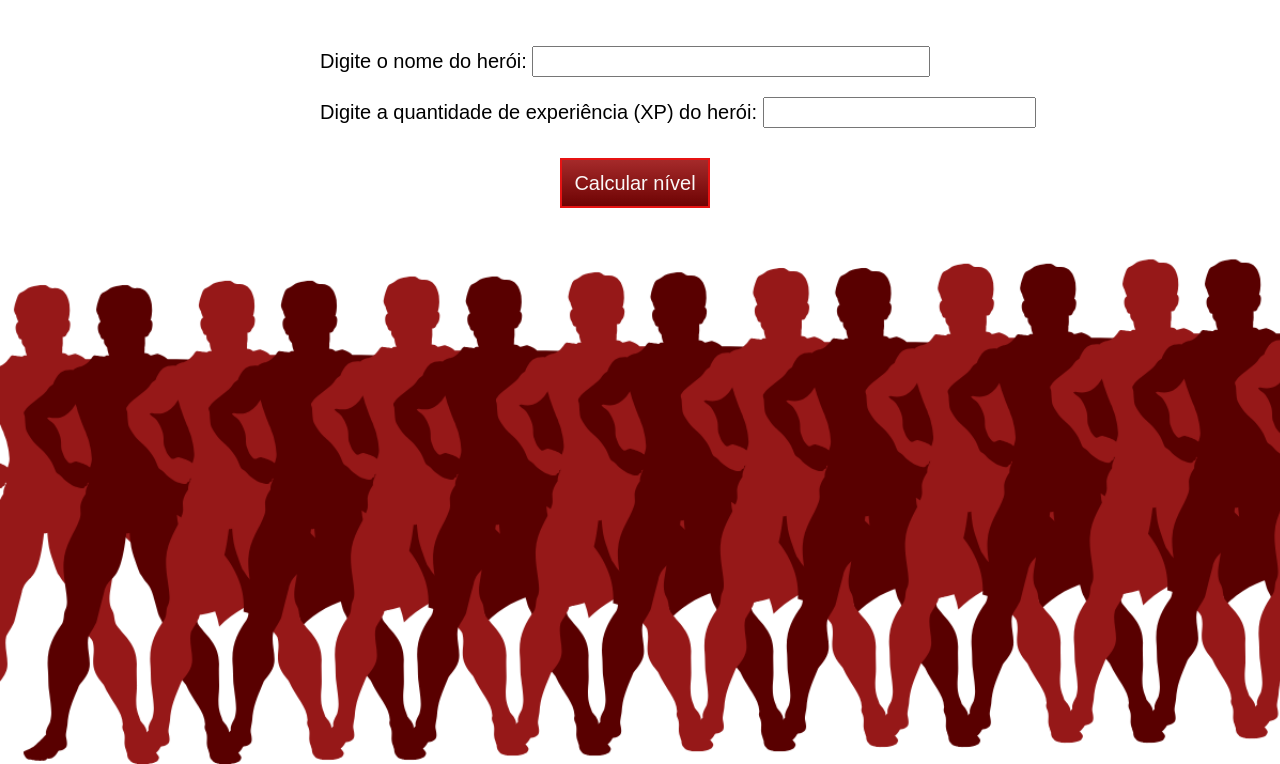
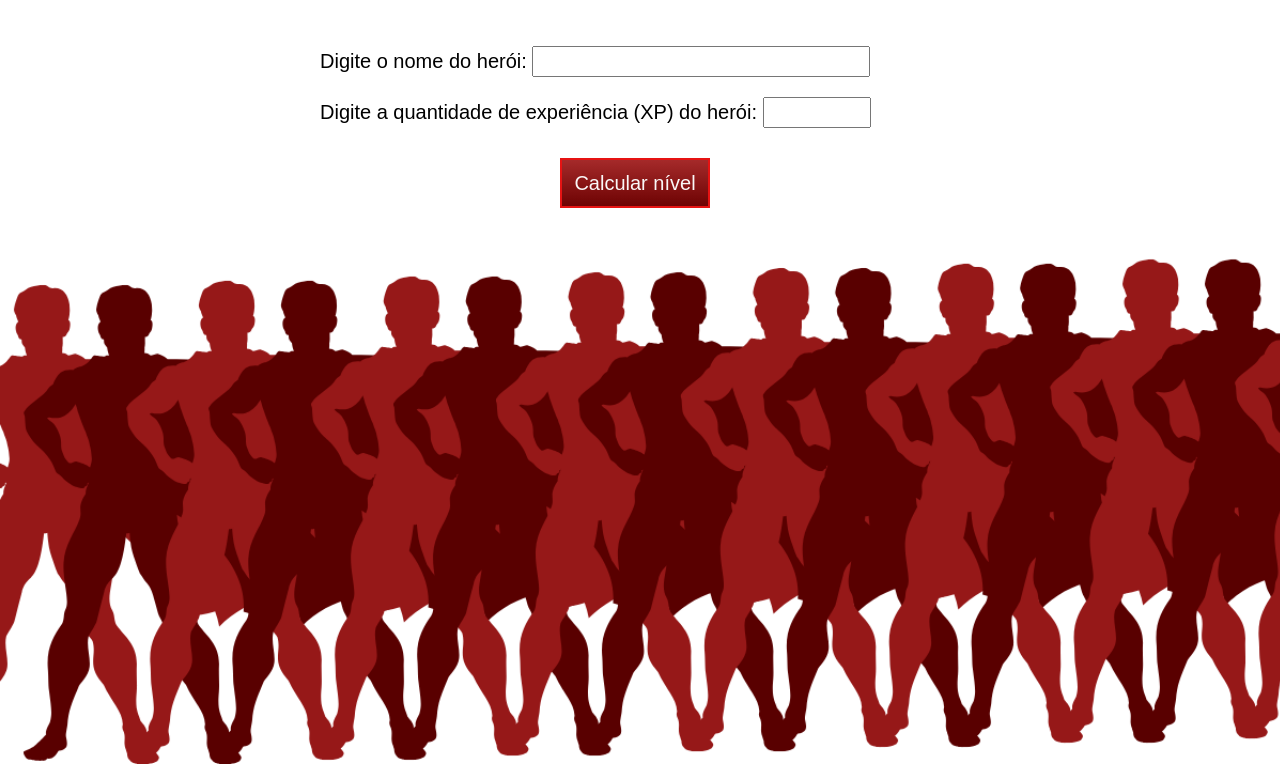
Before and after one commit to camilaangelico/nivel-de-heroi, a plain HTML site: page index.html in a window 1280 px wide. Shown: the part 57-821 px from the top of the page. Drawn offline with Linux system fonts and the light colour scheme.

Commit message:
alterações no tamanho

```diff
--- a/src/CSS/style.css
+++ b/src/CSS/style.css
@@ -25,7 +25,11 @@ input{
 }
 
 #nomeHeroi {
-    width: 390px;
+    width: 330px;
+}
+
+#experiencia {
+    width: 100px;
 }
 
 button {
```
